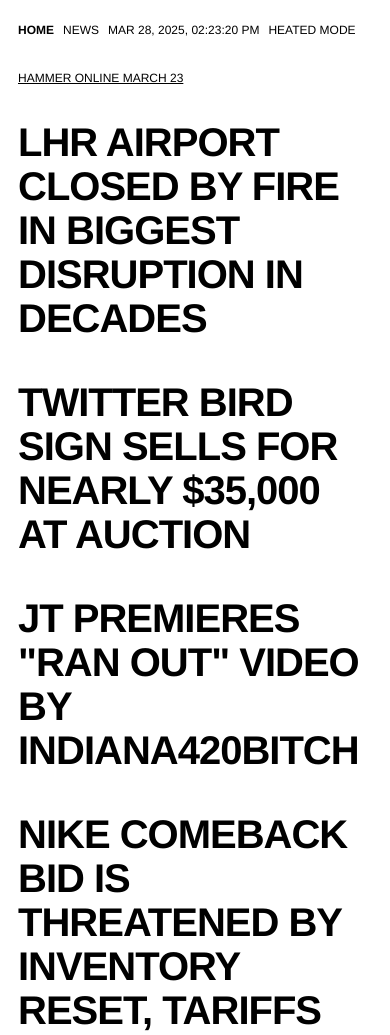
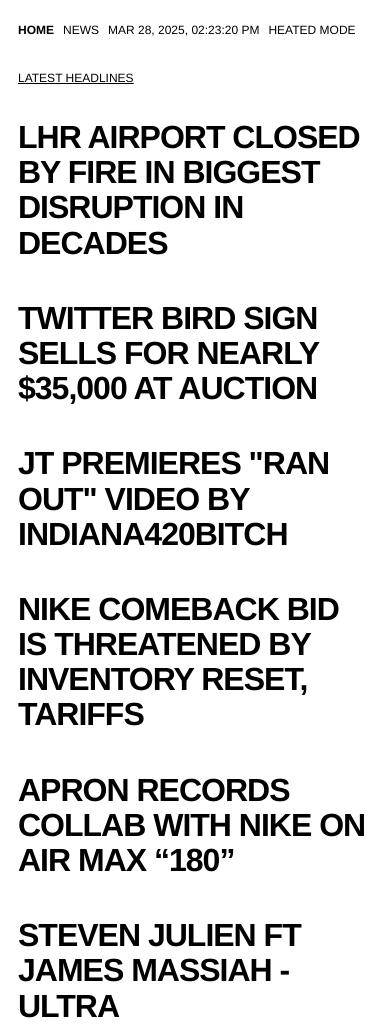
Before and after one commit to ta222222/test, a plain HTML site: page index.html in a window 390 px wide. Shown: the top 1035 px of the page. Drawn offline with Linux system fonts and the light colour scheme.

Commit message:
Update index.html
changed date to "Latest Headlines" / font size for mobile screens

```diff
--- a/index.html
+++ b/index.html
@@ -115,6 +115,7 @@
                 padding: 1.5em 1.5em 0;
             }
 
+
             .container {
                 display: flex;
                 flex-direction: column;
@@ -134,7 +135,8 @@
             .sub-headline,
             .bottom-headline,
             .article-section h2 {
-                width: 100%;
+            width: 100%;
+            font-size:2rem;
             }
 
             .article-section img {
@@ -154,7 +156,7 @@
         <a href="#" id="modeToggleLink">heated mode</a>
     </nav>
     <div class="container">
-        <div class="latest"><u>HAMMER ONLINE march 23</u></div>
+        <div class="latest"><u>Latest Headlines</u></div>
 
         <h1 class="main-headline">LHR AIRPORT CLOSED BY FIRE IN BIGGEST DISRUPTION IN DECADES</h1>
     <!-- <div class="image">
@@ -177,12 +179,15 @@
         <h3 class="main-headline">Google Agrees to Buy Cloud Security Firm Wiz for $32 Billion</h3>
         <h3 class="main-headline">Playboi Carti’s ‘MUSIC:’ When rage finally goes pop</h3>
         <h4 class="main-headline">Amelia Gray launches Coperni’s New Ray-Ban Meta Collaboration at Paris Fashion Week</h4>
-        <h1 class="bottom-headline">MORE NEWS TO COME...</h1>
+        <!-- <h1 class="bottom-headline">MORE NEWS TO COME...</h1> -->
         <p class="bottom-subtext">© 2025 hammer mag</p><br>
     </div>
 
     <footer class="footer">
-    <!--  © 2025 hammer mag -->
+    <!--  © 2025 hammer mag
+    Friday 3.28.25 (updated)
+
+    -->
     </footer>
 
     <script>
```
